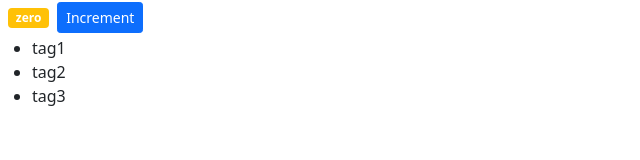
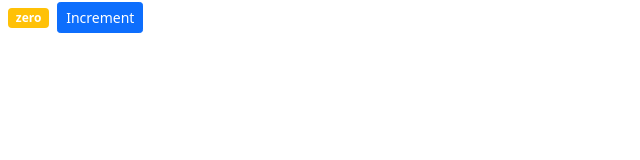
Before and after one commit to Manny257/counter-app, a React (Create React App) app: page / in a window 1280 px wide. Shown: the top 160 px of the page, without its empty margins (0-640 px from the left). Built offline with nearby package versions, Linux system fonts and the light colour scheme.

Commit message:
before composing components

```diff
--- a/src/components/counter.jsx
+++ b/src/components/counter.jsx
@@ -3,22 +3,25 @@
 class Counter extends Component {
   state = {
     count: 0,
-    tags: ["tag1", "tag2", "tag3"],
   };
 
   render() {
     return (
       <React.Fragment>
         <span className={this.getBadgeClasses()}> {this.formatCount()} </span>
-        <button className="btn btn-primary btn-sm">Increment</button>
-        <ul>
-          {this.state.tags.map((tag) => (
-            <li key={tag}> {tag} </li>
-          ))}
-        </ul>
+        <button
+          onClick={this.handleIncrement}
+          className="btn btn-primary btn-sm"
+        >
+          Increment
+        </button>
       </React.Fragment>
     );
   }
+
+  handleIncrement = () => {
+    this.setState({ count: this.state.count + 1 });
+  };
 
   getBadgeClasses() {
     let classes = "badge m-2 bg-";
```
